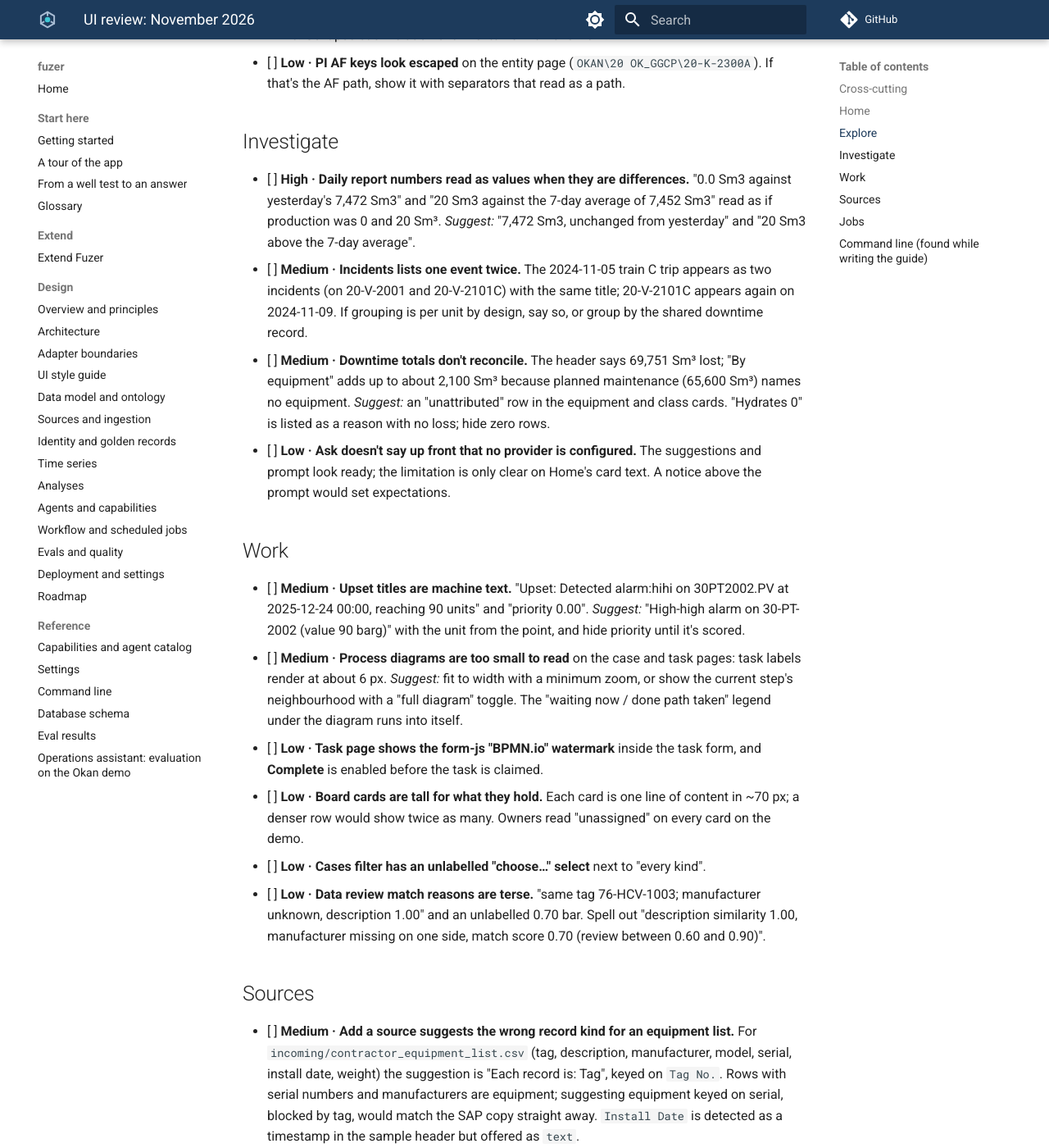
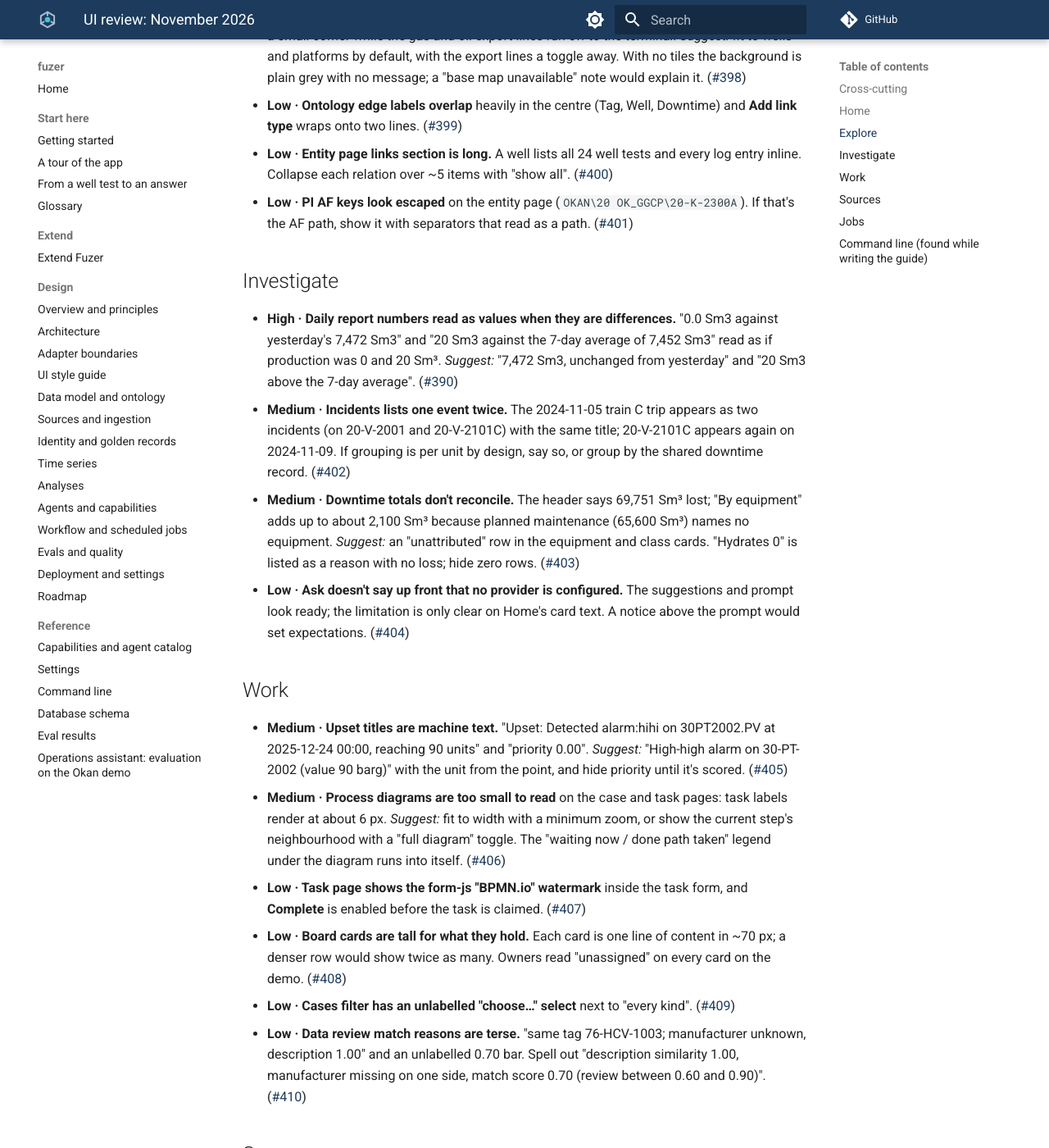
Before and after one commit to areed145/fuzer, an MkDocs documentation site: the page built from docs/ui-feedback.md, in a window 1280 px wide and 1400 px high, scrolled down 2198 px. Shown: the whole window at 82% size. Built offline with MkDocs 1.6.1 and Material for MkDocs 9.7.7, drawn with Linux system fonts in a browser that asks for light colours; comment, search, counter and statistics services are not loaded; some of the changed text lies outside the part shown.

Commit message:
docs: link UI review notes to their issues and refresh project setup (#418)
Mark docs/ui-feedback.md as a November 2026 snapshot: each note links to
its issue (#389-#417) or the comment on #300, #307 or #325, tracked under
#290. Update the Extend guide's project section now that seed bundles and
several projects per database have landed.


Claude-Session: https://claude.ai/code/session_01LEmc6SGHqNB34ov1W7rD9t

Co-authored-by: Claude <noreply@anthropic.com>

```diff
--- a/docs/ui-feedback.md
+++ b/docs/ui-feedback.md
@@ -1,4 +1,10 @@
 # UI review: November 2026
+
+!!! info "A snapshot, tracked as issues"
+    This page records the review as it was on 8 November 2026 and is not updated as items are fixed. Each
+    note is now a GitHub issue (or a comment on an existing page issue), linked at the end of the note and
+    tracked in the checklist on the UI polish umbrella,
+    [#290](https://github.com/areed145/fuzer/issues/290). Check the issue for current status.
 
 Notes from walking every page of the web UI on the Okan demo while capturing the screenshots for these
 docs. The goal is a backlog of concrete improvements, so each note names the page, what was seen, and a
@@ -13,127 +19,127 @@ no page logged a rendering error. Base map tiles could not load from the sandbox
 out.
 
 Severity: **High** gets in the way of the demo story or reads as wrong; **Medium** costs time or trust;
-**Low** is polish. The checkbox lets a PR tick items off.
+**Low** is polish.
 
 ## Cross-cutting
 
-- [ ] **High · Synthetic time and wall-clock time are mixed.** The scenario's data ends on 2025-12-30, but
+- **High · Synthetic time and wall-clock time are mixed.** The scenario's data ends on 2025-12-30, but
   SLAs ("due in 4 h"), case "Opened" dates and the entity page's **Process values** window use today's
   date (Nov 2026), and the synthetic historian fills values up to now. The upset on Inbox was *detected*
   for 2025-12-24 but is *due* tonight. Measurements on the same entity page stop at 2025-12-03 while process
   values run to 2026-11-09. *Suggest:* anchor the demo's "now" to the data's latest day (the daily report
   already does), or label each time as "event time" vs "recorded time" consistently, and default the
-  Process values window to the data's last day.
-- [ ] **Medium · Headings show a focus ring after direct navigation.** `main.tsx` focuses the page `h1`
+  Process values window to the data's last day. ([#389](https://github.com/areed145/fuzer/issues/389))
+- **Medium · Headings show a focus ring after direct navigation.** `main.tsx` focuses the page `h1`
   (`tabIndex=-1`) on route change. After a mouse click there's no ring, but on a reload, a pasted link or
   Back, the heading (and on Inbox and Ontology the whole `main`) draws a thick blue/black outline that looks
   like a selected text box. *Suggest:* `[tabindex="-1"]:focus:not(:focus-visible) { outline: none; }`,
-  keeping the focus move for screen readers.
-- [ ] **Medium · Raw keys and citation markers leak into the UI.** Examples: daily report lines end with
+  keeping the focus move for screen readers. ([#391](https://github.com/areed145/fuzer/issues/391))
+- **Medium · Raw keys and citation markers leak into the UI.** Examples: daily report lines end with
   `[opportunity:gas_lift:OK-J07-05→OK-J12-09]` and `[maintenance_plan:INSP-30000038]`; entity field labels
   are title-cased keys ("Ec Code", "Isa95 Level", "Iso14224 Level"); a well shows its GeoJSON geometry as a
   value next to latitude and longitude; task evidence lists `start` and `units` raw. *Suggest:* render
   citations as links only, add display labels for known fields (ISA-95 level, ISO 14224 level, EC code),
-  and hide geometry when lat/long are shown.
-- [ ] **Medium · Agent-dependent work looks stuck when no worker runs.** The daily report case sits in
+  and hide geometry when lat/long are shown. ([#392](https://github.com/areed145/fuzer/issues/392))
+- **Medium · Agent-dependent work looks stuck when no worker runs.** The daily report case sits in
   "Draft report / reporter queue" and the report page says "the reporter agent is drafting it" when no
   agent worker was started (no provider). *Suggest:* say "waiting for the agent worker, which isn't
-  running" with a link to Settings, as Jobs already does for Dagster.
-- [ ] **Low · Secondary navigation is inconsistent.** Sources and Jobs have no tab row, so their heading
+  running" with a link to Settings, as Jobs already does for Dagster. ([#393](https://github.com/areed145/fuzer/issues/393))
+- **Low · Secondary navigation is inconsistent.** Sources and Jobs have no tab row, so their heading
   sits higher than on every other page, and Sources has a second, lower tab row (Datasets, Systems &
   connections, Rules) under a long intro. Settings has "Application configuration" and "Configuration"
-  tabs whose difference isn't clear.
-- [ ] **Low · Sidebar background stops at the first screen.** On full-page captures of long pages (dataset
+  tabs whose difference isn't clear. ([#394](https://github.com/areed145/fuzer/issues/394))
+- **Low · Sidebar background stops at the first screen.** On full-page captures of long pages (dataset
   Mapping, Add a source step 4) the white sidebar ends at 900 px and the page background shows below it.
-  *Suggest:* `min-height: 100vh` with `position: sticky` on the sidebar, or stretch it to the page.
-- [ ] **Low · Timestamps carry milliseconds.** Sources and dataset versions show
-  `2026-11-08 21:01:53.039 UTC`. Minutes are enough in tables; keep the full value in a tooltip.
+  *Suggest:* `min-height: 100vh` with `position: sticky` on the sidebar, or stretch it to the page. ([#395](https://github.com/areed145/fuzer/issues/395))
+- **Low · Timestamps carry milliseconds.** Sources and dataset versions show
+  `2026-11-08 21:01:53.039 UTC`. Minutes are enough in tables; keep the full value in a tooltip. ([#396](https://github.com/areed145/fuzer/issues/396))
 
 ## Home
 
-- [ ] **Medium · The production efficiency panel says little.** Weighted efficiency 100%, allocated 104,354
+- **Medium · The production efficiency panel says little.** Weighted efficiency 100%, allocated 104,354
   vs dynamic maximum 104,355.3 Sm³, and the two lines are drawn on top of each other on a y-axis from 0 to
   8,000, so neither the gap nor day-to-day change is visible. In dark mode the blue line disappears entirely
   behind the orange one. *Suggest:* plot the gap (or efficiency %) with a fitted y-axis, or lead with the
-  loss in Sm³ and its biggest cause.
-- [ ] **Low · Work badge changes between loads** (14, then 15) without anything on the page explaining the
-  count. A tooltip ("1 task, 14 data reviews") would help.
+  loss in Sm³ and its biggest cause. ([comment on #307](https://github.com/areed145/fuzer/issues/307))
+- **Low · Work badge changes between loads** (14, then 15) without anything on the page explaining the
+  count. A tooltip ("1 task, 14 data reviews") would help. ([#397](https://github.com/areed145/fuzer/issues/397))
 
 ## Explore
 
-- [ ] **Medium · Network opens unreadable.** The allocation graph renders as a tall, narrow column of tiny
+- **Medium · Network opens unreadable.** The allocation graph renders as a tall, narrow column of tiny
   nodes with unreadable labels; **Fit** doesn't help much at 1440×900. *Suggest:* a left-to-right layered
-  layout (wells → manifolds → separators → meters → sales), and start zoomed to one platform.
-- [ ] **Medium · Map fit includes the export line,** so the field (where almost everything is) occupies a
+  layout (wells → manifolds → separators → meters → sales), and start zoomed to one platform. ([comment on #300](https://github.com/areed145/fuzer/issues/300))
+- **Medium · Map fit includes the export line,** so the field (where almost everything is) occupies a
   small corner while the gas and oil export lines run off to the terminal. *Suggest:* fit to wells and
   platforms by default, with the export lines a toggle away. With no tiles the background is plain grey
-  with no message; a "base map unavailable" note would explain it.
-- [ ] **Low · Ontology edge labels overlap** heavily in the centre (Tag, Well, Downtime) and **Add link
-  type** wraps onto two lines.
-- [ ] **Low · Entity page links section is long.** A well lists all 24 well tests and every log entry
-  inline. Collapse each relation over ~5 items with "show all".
-- [ ] **Low · PI AF keys look escaped** on the entity page (`OKAN\20 OK_GGCP\20-K-2300A`). If that's the AF
-  path, show it with separators that read as a path.
+  with no message; a "base map unavailable" note would explain it. ([#398](https://github.com/areed145/fuzer/issues/398))
+- **Low · Ontology edge labels overlap** heavily in the centre (Tag, Well, Downtime) and **Add link
+  type** wraps onto two lines. ([#399](https://github.com/areed145/fuzer/issues/399))
+- **Low · Entity page links section is long.** A well lists all 24 well tests and every log entry
+  inline. Collapse each relation over ~5 items with "show all". ([#400](https://github.com/areed145/fuzer/issues/400))
+- **Low · PI AF keys look escaped** on the entity page (`OKAN\20 OK_GGCP\20-K-2300A`). If that's the AF
+  path, show it with separators that read as a path. ([#401](https://github.com/areed145/fuzer/issues/401))
 
 ## Investigate
 
-- [ ] **High · Daily report numbers read as values when they are differences.** "0.0 Sm3 against
+- **High · Daily report numbers read as values when they are differences.** "0.0 Sm3 against
   yesterday's 7,472 Sm3" and "20 Sm3 against the 7-day average of 7,452 Sm3" read as if production was 0 and
-  20 Sm³. *Suggest:* "7,472 Sm3, unchanged from yesterday" and "20 Sm3 above the 7-day average".
-- [ ] **Medium · Incidents lists one event twice.** The 2024-11-05 train C trip appears as two incidents
+  20 Sm³. *Suggest:* "7,472 Sm3, unchanged from yesterday" and "20 Sm3 above the 7-day average". ([#390](https://github.com/areed145/fuzer/issues/390))
+- **Medium · Incidents lists one event twice.** The 2024-11-05 train C trip appears as two incidents
   (on 20-V-2001 and 20-V-2101C) with the same title; 20-V-2101C appears again on 2024-11-09. If grouping is
-  per unit by design, say so, or group by the shared downtime record.
-- [ ] **Medium · Downtime totals don't reconcile.** The header says 69,751 Sm³ lost; "By equipment" adds up
+  per unit by design, say so, or group by the shared downtime record. ([#402](https://github.com/areed145/fuzer/issues/402))
+- **Medium · Downtime totals don't reconcile.** The header says 69,751 Sm³ lost; "By equipment" adds up
   to about 2,100 Sm³ because planned maintenance (65,600 Sm³) names no equipment. *Suggest:* an "unattributed"
-  row in the equipment and class cards. "Hydrates 0" is listed as a reason with no loss; hide zero rows.
-- [ ] **Low · Ask doesn't say up front that no provider is configured.** The suggestions and prompt look
-  ready; the limitation is only clear on Home's card text. A notice above the prompt would set expectations.
+  row in the equipment and class cards. "Hydrates 0" is listed as a reason with no loss; hide zero rows. ([#403](https://github.com/areed145/fuzer/issues/403))
+- **Low · Ask doesn't say up front that no provider is configured.** The suggestions and prompt look
+  ready; the limitation is only clear on Home's card text. A notice above the prompt would set expectations. ([#404](https://github.com/areed145/fuzer/issues/404))
 
 ## Work
 
-- [ ] **Medium · Upset titles are machine text.** "Upset: Detected alarm:hihi on 30PT2002.PV at
+- **Medium · Upset titles are machine text.** "Upset: Detected alarm:hihi on 30PT2002.PV at
   2025-12-24 00:00, reaching 90 units" and "priority 0.00". *Suggest:* "High-high alarm on 30-PT-2002
-  (value 90 barg)" with the unit from the point, and hide priority until it's scored.
-- [ ] **Medium · Process diagrams are too small to read** on the case and task pages: task labels render at
+  (value 90 barg)" with the unit from the point, and hide priority until it's scored. ([#405](https://github.com/areed145/fuzer/issues/405))
+- **Medium · Process diagrams are too small to read** on the case and task pages: task labels render at
   about 6 px. *Suggest:* fit to width with a minimum zoom, or show the current step's neighbourhood with a
-  "full diagram" toggle. The "waiting now / done path taken" legend under the diagram runs into itself.
-- [ ] **Low · Task page shows the form-js "BPMN.io" watermark** inside the task form, and **Complete** is
-  enabled before the task is claimed.
-- [ ] **Low · Board cards are tall for what they hold.** Each card is one line of content in ~70 px; a
-  denser row would show twice as many. Owners read "unassigned" on every card on the demo.
-- [ ] **Low · Cases filter has an unlabelled "choose…" select** next to "every kind".
-- [ ] **Low · Data review match reasons are terse.** "same tag 76-HCV-1003; manufacturer unknown,
+  "full diagram" toggle. The "waiting now / done path taken" legend under the diagram runs into itself. ([#406](https://github.com/areed145/fuzer/issues/406))
+- **Low · Task page shows the form-js "BPMN.io" watermark** inside the task form, and **Complete** is
+  enabled before the task is claimed. ([#407](https://github.com/areed145/fuzer/issues/407))
+- **Low · Board cards are tall for what they hold.** Each card is one line of content in ~70 px; a
+  denser row would show twice as many. Owners read "unassigned" on every card on the demo. ([#408](https://github.com/areed145/fuzer/issues/408))
+- **Low · Cases filter has an unlabelled "choose…" select** next to "every kind". ([#409](https://github.com/areed145/fuzer/issues/409))
+- **Low · Data review match reasons are terse.** "same tag 76-HCV-1003; manufacturer unknown,
   description 1.00" and an unlabelled 0.70 bar. Spell out "description similarity 1.00, manufacturer
-  missing on one side, match score 0.70 (review between 0.60 and 0.90)".
+  missing on one side, match score 0.70 (review between 0.60 and 0.90)". ([#410](https://github.com/areed145/fuzer/issues/410))
 
 ## Sources
 
-- [ ] **Medium · Add a source suggests the wrong record kind for an equipment list.** For
+- **Medium · Add a source suggests the wrong record kind for an equipment list.** For
   `incoming/contractor_equipment_list.csv` (tag, description, manufacturer, model, serial, install date,
   weight) the suggestion is "Each record is: Tag", keyed on `Tag No.`. Rows with serial numbers and
   manufacturers are equipment; suggesting equipment keyed on serial, blocked by tag, would match the SAP
-  copy straight away. `Install Date` is detected as a timestamp in the sample header but offered as `text`.
-- [ ] **Medium · "Everything this connection holds is already a dataset" is a dead end.** On the default
+  copy straight away. `Install Date` is detected as a timestamp in the sample header but offered as `text`. ([#411](https://github.com/areed145/fuzer/issues/411))
+- **Medium · "Everything this connection holds is already a dataset" is a dead end.** On the default
   `files` connection the wizard doesn't look in subfolders (the demo's `incoming/` holds six new tables) and
-  doesn't suggest adding a connection for another folder. Offer "look in a subfolder" or link to step 2.
-- [ ] **Low · Sample header runs the column and its meaning together** ("Tag No. tag", "Mfr manufacturer").
-  Put the meaning on its own line or as a chip.
-- [ ] **Low · The record key picker is a cramped multi-select** (four rows visible, the fifth cut off). A
-  checkbox list or chips would be clearer.
-- [ ] **Low · Sources readiness copy pushes the table below the fold.** On a phone, the datasets start
-  about two screens down. Collapse the four-step readiness explanation once a deployment has datasets.
+  doesn't suggest adding a connection for another folder. Offer "look in a subfolder" or link to step 2. ([#412](https://github.com/areed145/fuzer/issues/412))
+- **Low · Sample header runs the column and its meaning together** ("Tag No. tag", "Mfr manufacturer").
+  Put the meaning on its own line or as a chip. ([#413](https://github.com/areed145/fuzer/issues/413))
+- **Low · The record key picker is a cramped multi-select** (four rows visible, the fifth cut off). A
+  checkbox list or chips would be clearer. ([#414](https://github.com/areed145/fuzer/issues/414))
+- **Low · Sources readiness copy pushes the table below the fold.** On a phone, the datasets start
+  about two screens down. Collapse the four-step readiness explanation once a deployment has datasets. ([#415](https://github.com/areed145/fuzer/issues/415))
 
 ## Jobs
 
-- [ ] **Low · The sidebar and the page disagree.** The sidebar says "Jobs: no history yet"; the page says
+- **Low · The sidebar and the page disagree.** The sidebar says "Jobs: no history yet"; the page says
   scheduler history is unavailable. When Dagster isn't running, say how to start it (`fuzer up` without
-  `--no-jobs`, or `fuzer jobs`).
+  `--no-jobs`, or `fuzer jobs`). ([comment on #325](https://github.com/areed145/fuzer/issues/325))
 
 ## Command line (found while writing the guide)
 
-- [ ] **Low · Missing data folder errors don't say how to fix them.** Run outside a project,
+- **Low · Missing data folder errors don't say how to fix them.** Run outside a project,
   `fuzer sources preview` fails with "no table … in data" and `run` with "unavailable through its
-  connection". Name the folder it looked in and suggest `--project`, `--data` or `FUZER_DATA_DIR`.
-- [ ] **Low · `fuzer sources add-dataset` silently uses the system's first connection,** which is the
+  connection". Name the folder it looked in and suggest `--project`, `--data` or `FUZER_DATA_DIR`. ([#416](https://github.com/areed145/fuzer/issues/416))
+- **Low · `fuzer sources add-dataset` silently uses the system's first connection,** which is the
   automatic `files` connection, not one just added with `add-connection`. Accept `--set connection=<name>`,
-  or say which connection was chosen.
+  or say which connection was chosen. ([#417](https://github.com/areed145/fuzer/issues/417))
```
Also changed, not shown: docs/extend.md (+29 -34 lines).
